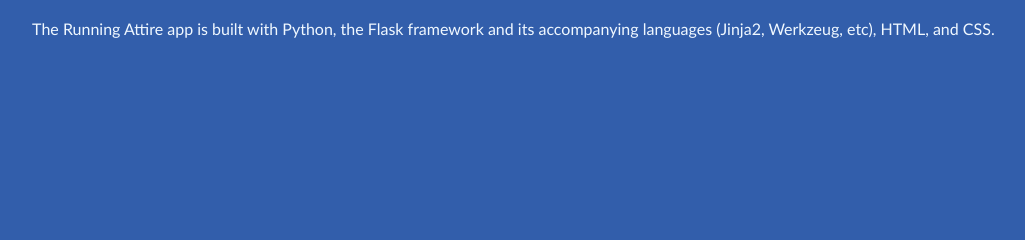
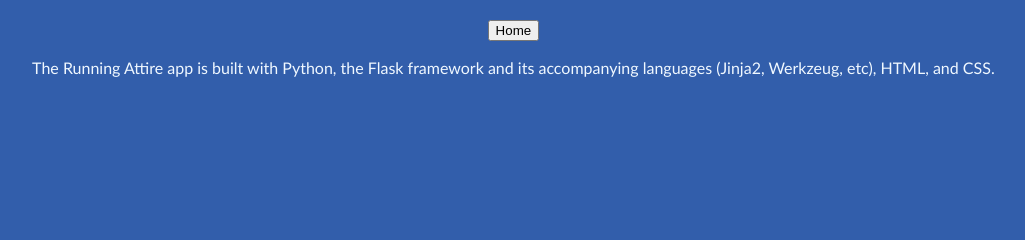
Before and after one commit to MeghanPund/API_Practice, a Flask app: template templates/attireweather.html in a window 1280 px wide. Shown: the part 258-498 px from the top of the page, without its empty margins (69-1094 px from the left). Run offline with Flask 2, Linux system fonts and the light colour scheme; the template is opened without the code that fills it, so the values that code supplies are empty.

Commit message:
added JS 'Home' button

```diff
--- a/templates/attireweather.html
+++ b/templates/attireweather.html
@@ -65,7 +65,7 @@
             <p>Drink lots of water today! It's hot and humid!</p>
         {% endif %}
     {% endif %}
-
+<button id='home' class="jsButton">Home</button>
 <!-- <h4>On your run, you should consider wearing:</h4>
     {% for item in what_to_wear %}
         <li>{{ item }}</li>
```
